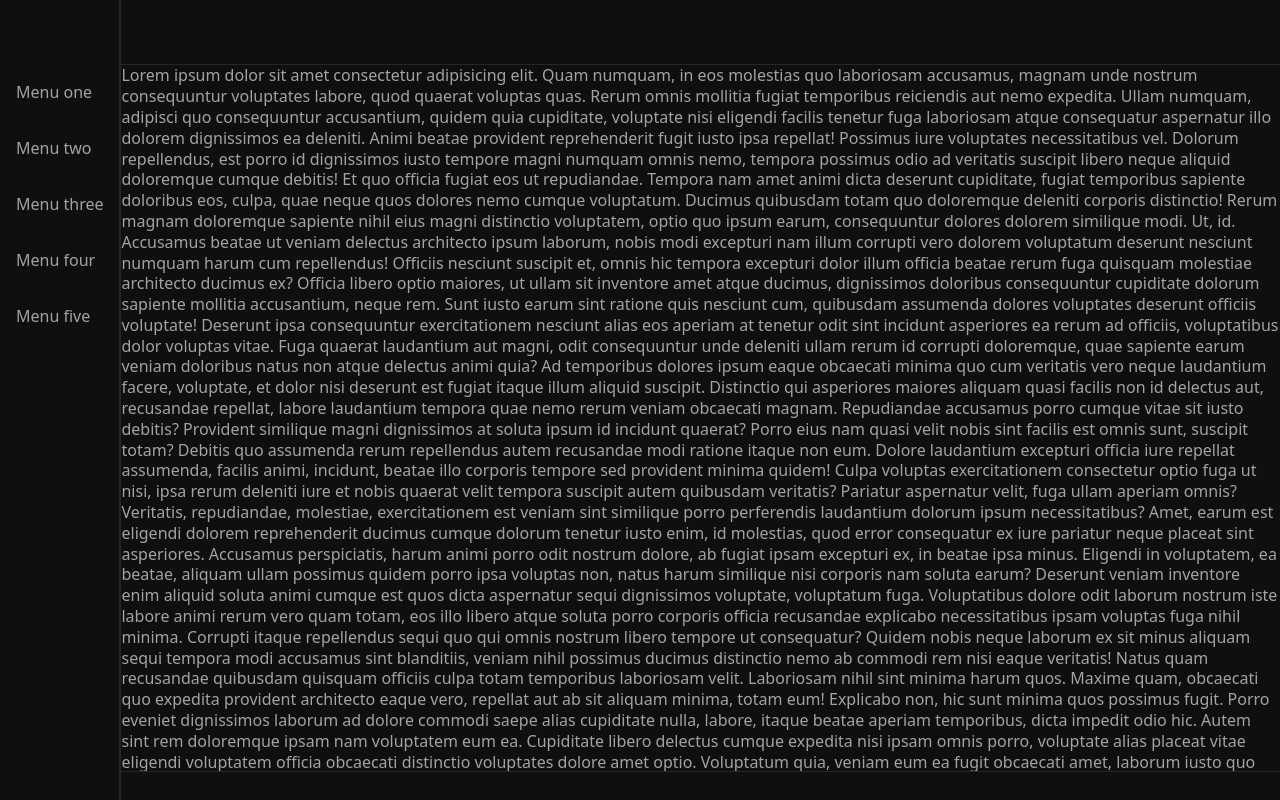
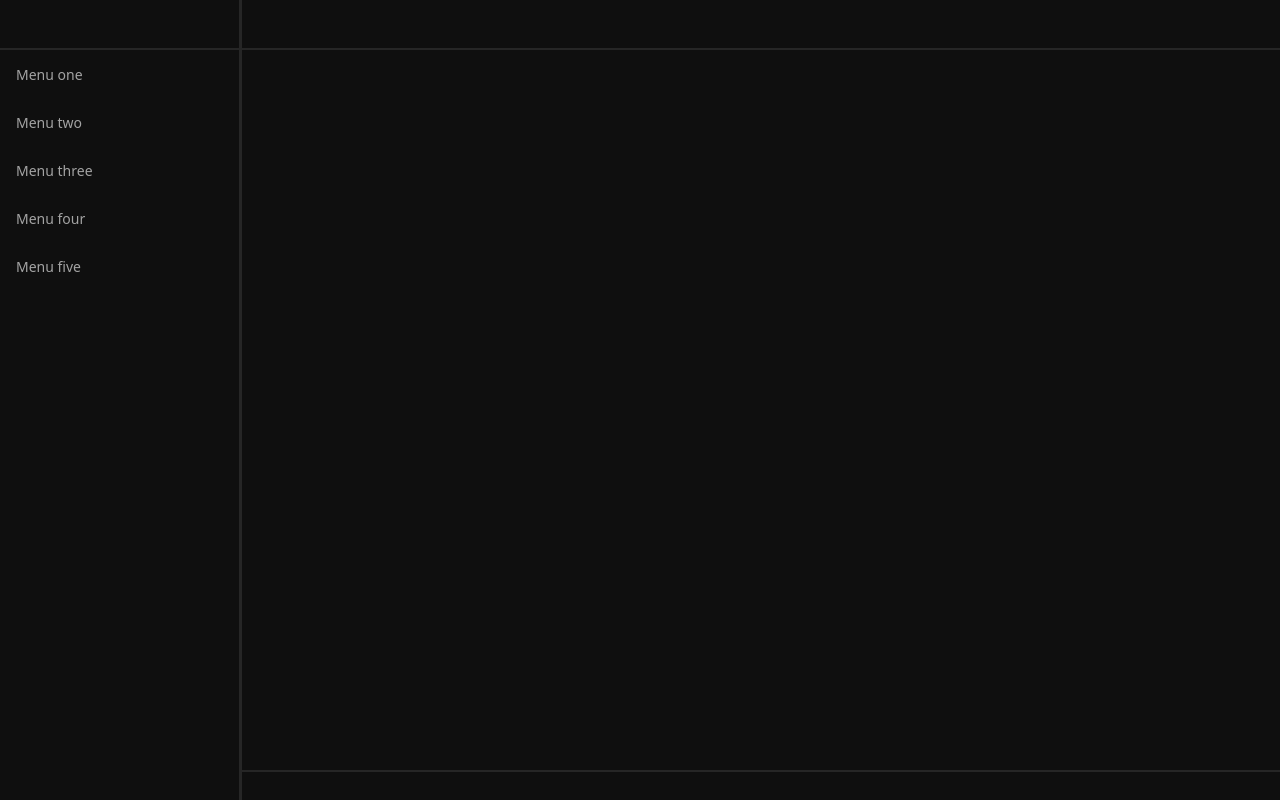
Before and after one commit to soorajkj/flux, a Next.js app: page / in a window 1280 px wide. Built offline with nearby package versions, Linux system fonts and the light colour scheme; what prettier-plugin-tailwindcss would draw is missing.

Commit message:
refactor: refactoring components and styles

```diff
--- a/src/app/layout.tsx
+++ b/src/app/layout.tsx
@@ -11,9 +11,9 @@ export default function Layout({ children }: { children: ReactNode }) {
     <html lang="en" data-theme="invert" data-accent="purple">
       <head />
       <body>
-        <div className="h-screen w-screen overflow-hidden">
+        <div id="__layout" className="h-screen w-screen overflow-hidden">
           <div className="flex h-full w-full flex-row">
-            <aside className="h-full w-auto">
+            <aside className="relative h-full w-auto">
               <Navbar />
             </aside>
             <Pane direction="vertical" />
--- a/src/app/page.tsx
+++ b/src/app/page.tsx
@@ -1,115 +1,3 @@
 export default function HomePage() {
-  return (
-    <div>
-      <p>
-        Lorem ipsum dolor sit amet consectetur adipisicing elit. Quam numquam,
-        in eos molestias quo laboriosam accusamus, magnam unde nostrum
-        consequuntur voluptates labore, quod quaerat voluptas quas. Rerum omnis
-        mollitia fugiat temporibus reiciendis aut nemo expedita. Ullam numquam,
-        adipisci quo consequuntur accusantium, quidem quia cupiditate, voluptate
-        nisi eligendi facilis tenetur fuga laboriosam atque consequatur
-        aspernatur illo dolorem dignissimos ea deleniti. Animi beatae provident
-        reprehenderit fugit iusto ipsa repellat! Possimus iure voluptates
-        necessitatibus vel. Dolorum repellendus, est porro id dignissimos iusto
-        tempore magni numquam omnis nemo, tempora possimus odio ad veritatis
-        suscipit libero neque aliquid doloremque cumque debitis! Et quo officia
-        fugiat eos ut repudiandae. Tempora nam amet animi dicta deserunt
-        cupiditate, fugiat temporibus sapiente doloribus eos, culpa, quae neque
-        quos dolores nemo cumque voluptatum. Ducimus quibusdam totam quo
-        doloremque deleniti corporis distinctio! Rerum magnam doloremque
-        sapiente nihil eius magni distinctio voluptatem, optio quo ipsum earum,
-        consequuntur dolores dolorem similique modi. Ut, id. Accusamus beatae ut
-        veniam delectus architecto ipsum laborum, nobis modi excepturi nam illum
-        corrupti vero dolorem voluptatum deserunt nesciunt numquam harum cum
-        repellendus! Officiis nesciunt suscipit et, omnis hic tempora excepturi
-        dolor illum officia beatae rerum fuga quisquam molestiae architecto
-        ducimus ex? Officia libero optio maiores, ut ullam sit inventore amet
-        atque ducimus, dignissimos doloribus consequuntur cupiditate dolorum
-        sapiente mollitia accusantium, neque rem. Sunt iusto earum sint ratione
-        quis nesciunt cum, quibusdam assumenda dolores voluptates deserunt
-        officiis voluptate! Deserunt ipsa consequuntur exercitationem nesciunt
-        alias eos aperiam at tenetur odit sint incidunt asperiores ea rerum ad
-        officiis, voluptatibus dolor voluptas vitae. Fuga quaerat laudantium aut
-        magni, odit consequuntur unde deleniti ullam rerum id corrupti
-        doloremque, quae sapiente earum veniam doloribus natus non atque
-        delectus animi quia? Ad temporibus dolores ipsum eaque obcaecati minima
-        quo cum veritatis vero neque laudantium facere, voluptate, et dolor nisi
-        deserunt est fugiat itaque illum aliquid suscipit. Distinctio qui
-        asperiores maiores aliquam quasi facilis non id delectus aut, recusandae
-        repellat, labore laudantium tempora quae nemo rerum veniam obcaecati
-        magnam. Repudiandae accusamus porro cumque vitae sit iusto debitis?
-        Provident similique magni dignissimos at soluta ipsum id incidunt
-        quaerat? Porro eius nam quasi velit nobis sint facilis est omnis sunt,
-        suscipit totam? Debitis quo assumenda rerum repellendus autem recusandae
-        modi ratione itaque non eum. Dolore laudantium excepturi officia iure
-        repellat assumenda, facilis animi, incidunt, beatae illo corporis
-        tempore sed provident minima quidem! Culpa voluptas exercitationem
-        consectetur optio fuga ut nisi, ipsa rerum deleniti iure et nobis
-        quaerat velit tempora suscipit autem quibusdam veritatis? Pariatur
-        aspernatur velit, fuga ullam aperiam omnis? Veritatis, repudiandae,
-        molestiae, exercitationem est veniam sint similique porro perferendis
-        laudantium dolorum ipsum necessitatibus? Amet, earum est eligendi
-        dolorem reprehenderit ducimus cumque dolorum tenetur iusto enim, id
-        molestias, quod error consequatur ex iure pariatur neque placeat sint
-        asperiores. Accusamus perspiciatis, harum animi porro odit nostrum
-        dolore, ab fugiat ipsam excepturi ex, in beatae ipsa minus. Eligendi in
-        voluptatem, ea beatae, aliquam ullam possimus quidem porro ipsa voluptas
-        non, natus harum similique nisi corporis nam soluta earum? Deserunt
-        veniam inventore enim aliquid soluta animi cumque est quos dicta
-        aspernatur sequi dignissimos voluptate, voluptatum fuga. Voluptatibus
-        dolore odit laborum nostrum iste labore animi rerum vero quam totam, eos
-        illo libero atque soluta porro corporis officia recusandae explicabo
-        necessitatibus ipsam voluptas fuga nihil minima. Corrupti itaque
-        repellendus sequi quo qui omnis nostrum libero tempore ut consequatur?
-        Quidem nobis neque laborum ex sit minus aliquam sequi tempora modi
-        accusamus sint blanditiis, veniam nihil possimus ducimus distinctio nemo
-        ab commodi rem nisi eaque veritatis! Natus quam recusandae quibusdam
-        quisquam officiis culpa totam temporibus laboriosam velit. Laboriosam
-        nihil sint minima harum quos. Maxime quam, obcaecati quo expedita
-        provident architecto eaque vero, repellat aut ab sit aliquam minima,
-        totam eum! Explicabo non, hic sunt minima quos possimus fugit. Porro
-        eveniet dignissimos laborum ad dolore commodi saepe alias cupiditate
-        nulla, labore, itaque beatae aperiam temporibus, dicta impedit odio hic.
-        Autem sint rem doloremque ipsam nam voluptatem eum ea. Cupiditate libero
-        delectus cumque expedita nisi ipsam omnis porro, voluptate alias placeat
-        vitae eligendi voluptatem officia obcaecati distinctio voluptates dolore
-        amet optio. Voluptatum quia, veniam eum ea fugit obcaecati amet, laborum
-        iusto quo quidem commodi fugiat omnis dolore consequuntur voluptas? Iste
-        obcaecati ducimus beatae quisquam suscipit vel quae voluptas reiciendis
-        quas cupiditate accusamus aperiam velit maiores veniam, minima alias
-        nobis hic vero tenetur harum sit? Illo alias hic molestias fugit ullam
-        quo! Excepturi corrupti omnis quos ab nesciunt, veritatis temporibus quo
-        debitis vel fugit esse quisquam sunt asperiores rem perspiciatis soluta
-        quod totam adipisci reiciendis impedit! Aliquam culpa temporibus natus
-        doloribus libero ut porro quae aliquid modi reprehenderit consequatur
-        repellendus at eum quasi, unde fuga cupiditate non nostrum voluptatum
-        vitae illum qui. Nemo, explicabo molestias nisi tempore dolores commodi
-        ut magnam quod. Debitis minus facilis repudiandae odio! Natus numquam
-        officia repellat facere, optio assumenda dolorem iste obcaecati quis
-        pariatur aperiam ut incidunt voluptas tempore ad odio labore quod. Quasi
-        sed blanditiis error maxime illo consequuntur. Ipsa quo voluptates
-        neque, officia incidunt beatae. Impedit eaque ullam excepturi
-        praesentium expedita facere laboriosam quam porro voluptatum ex
-        explicabo ut nulla adipisci magni, doloribus vero omnis quasi.
-        Dignissimos, at voluptatem. Nam, omnis? Totam rem enim vero dolore
-        voluptatum aperiam, voluptas dolorem quos maxime qui consequatur tempora
-        natus aliquid impedit culpa alias quam, hic ab aliquam et at illum
-        laboriosam? Fugiat ad voluptatum non iusto maiores vitae praesentium
-        ullam nulla, deserunt nemo deleniti, laudantium ipsum! Id expedita quo
-        alias fuga atque accusamus quibusdam voluptatibus odit praesentium cum,
-        dolor placeat culpa enim quidem animi quaerat aliquid quam. Cumque neque
-        omnis deserunt laudantium facilis nemo iusto consequatur placeat
-        laboriosam! Soluta architecto atque error recusandae dolorem aperiam!
-        Accusamus, provident corrupti adipisci pariatur deserunt quis soluta
-        aliquam perferendis consequuntur ipsum cupiditate temporibus ratione
-        expedita deleniti optio sint, nisi quod praesentium doloremque iusto
-        ullam officia quam? Nihil, voluptate, mollitia, iusto debitis laudantium
-        dolorem voluptates ad cum laborum porro asperiores obcaecati recusandae
-        ea autem ut dolores iste neque amet quo nulla ullam non et sed aperiam.
-        Numquam quisquam corrupti neque, dolor architecto placeat consequuntur
-        libero id vitae ad vero voluptas earum illum quos nihil, molestiae
-        ducimus sed ea minima.
-      </p>
-    </div>
-  );
+  return <div></div>;
 }
--- a/src/components/header.tsx
+++ b/src/components/header.tsx
@@ -1,3 +1,3 @@
 export default function Header() {
-  return <header className="h-16 w-full"></header>;
+  return <header className="h-12 w-full"></header>;
 }
--- a/src/components/navbar.tsx
+++ b/src/components/navbar.tsx
@@ -1,44 +1,46 @@
+/* eslint-disable no-unused-vars */
 'use client';
 
 import { useState } from 'react';
 import Link from 'next/link';
 import { cva, VariantProps } from 'class-variance-authority';
+import { routes } from '_constants';
+import Pane from '_components/pane';
 
-const navbarStyles = cva(
-  'ua-sidenav flex flex-col duration-300 ease-in-out overflow-y-auto w-full h-full',
+const styles = cva(
+  'absolute left-0 top-0 flex flex-col w-full h-full overflow-y-auto transition-all bg-color-primary border-r border-r-color-tertiary lg:static',
   {
     variants: {
       collapse: {
-        true: 'w-16',
-        false: 'w-72',
+        true: 'w-60 lg:w-16',
+        false: 'w-60 lg:w-60',
+      },
+      show: {
+        true: 'translate-x-0 lg:translate-x-0',
+        false: '-translate-x-full lg:translate-x-0',
       },
     },
   }
 );
 
-interface NavbarProps extends VariantProps<typeof navbarStyles> {}
+interface NavbarProps extends VariantProps<typeof styles> {}
 
 export default function Navbar({}: NavbarProps) {
-  // eslint-disable-next-line no-unused-vars
-  const [collapse, setCollapse] = useState(false);
+  const [collapse, setCollapse] = useState<boolean>(false);
+  const [show, setShow] = useState<boolean>(false);
 
   return (
-    <nav className={navbarStyles({ collapse })}>
-      <div className="block h-16"></div>
+    <nav className={styles({ collapse, show })}>
+      <div className="block h-12"></div>
+      <Pane />
       <ul className="flex flex-1 flex-col overflow-y-auto px-0">
-        {[
-          { href: '/', label: 'Menu one', icon: 'i' },
-          { href: '/', label: 'Menu two', icon: 'i' },
-          { href: '/', label: 'Menu three', icon: 'i' },
-          { href: '/', label: 'Menu four', icon: 'i' },
-          { href: '/', label: 'Menu five', icon: 'i' },
-        ].map(({ href, label }, i) => (
-          <li key={i} className="inline-flex">
+        {routes.map(({ href, label }, index) => (
+          <li key={index} className="inline-flex">
             <Link
               href={href}
-              className="inline-flex h-14 w-full cursor-pointer select-none items-center px-4 py-2 hover:bg-color-primary-light hover:text-color-secondary-dark"
+              className="inline-flex h-12 w-full cursor-pointer select-none items-center px-4 py-2 hover:bg-color-primary-light hover:text-color-secondary-dark"
             >
-              {!collapse && <span className="transition">{label}</span>}
+              {label}
             </Link>
           </li>
         ))}
--- a/src/components/pane.tsx
+++ b/src/components/pane.tsx
@@ -1,8 +1,6 @@
 import { cva, VariantProps } from 'class-variance-authority';
 
-const styles = cva(
-  'ua-pane pointer-events-none inline-block bg-color-tertiary',
-  {
+const styles = cva('pointer-events-none inline-block bg-color-tertiary', {
   variants: {
     direction: {
       vertical: 'w-0.5 h-full',
@@ -12,11 +10,10 @@ const styles = cva(
   defaultVariants: {
     direction: 'horizontal',
   },
-  }
-);
+});
 
 interface Props extends VariantProps<typeof styles> {}
 
 export default function Pane({ direction }: Props) {
-  return <span className={styles({ direction })} />;
+  return <div className={styles({ direction })} />;
 }
--- a/src/styles/app.css
+++ b/src/styles/app.css
@@ -55,13 +55,13 @@ html {
 
 body {
   font-family: inherit;
-  font-size: 1rem;
+  font-size: 0.875rem;
   font-weight: normal;
-  line-height: 1.3;
+  line-height: 1.5;
   color: var(--color-secondary);
   background-color: var(--color-primary);
 }
 
-.ua-sidenav {
-  transition-property: width;
+#__layout {
+  height: 100lvh; /* experimental: touch devices 100vh issue */
 }
--- a/tailwind.config.js
+++ b/tailwind.config.js
@@ -6,7 +6,6 @@ module.exports = {
     './src/components/**/*.{js,ts,jsx,tsx}',
   ],
   theme: {
-    extend: {},
     fontSize: {
       'size-xs': '0.75rem',
       'size-sm': '0.875rem',
@@ -54,6 +53,11 @@ module.exports = {
       'color-tooltip': 'var(--color-tooltip)',
       'color-popover': 'var(--color-popover)',
     },
+    extend: {
+      transitionProperty: {
+        width: 'width',
+      },
+    },
   },
   plugins: [require('prettier-plugin-tailwindcss')],
 };
--- a/tsconfig.json
+++ b/tsconfig.json
@@ -22,7 +22,9 @@
       "_public": ["./public"],
       "_styles/*": ["./src/styles/*"],
       "_components": ["./src/components"],
-      "_components/*": ["./src/components/*"]
+      "_components/*": ["./src/components/*"],
+      "_constants": ["./src/constants"],
+      "_constants/*": ["./src/constants/*"]
     },
     "plugins": [
       {
```
Also changed, not shown: src/constants/index.ts (added, +7 -0 lines). Lines whose indentation alone changed are shown as unchanged.
